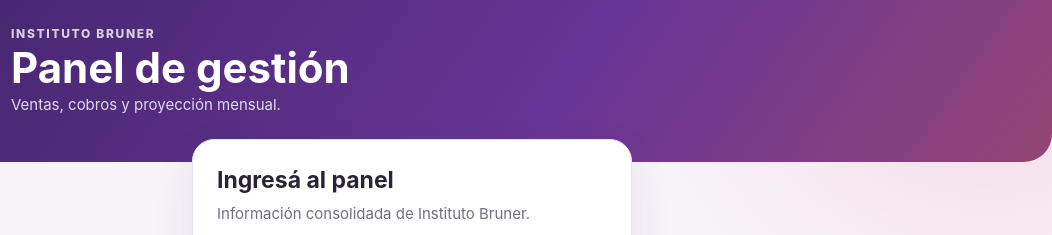
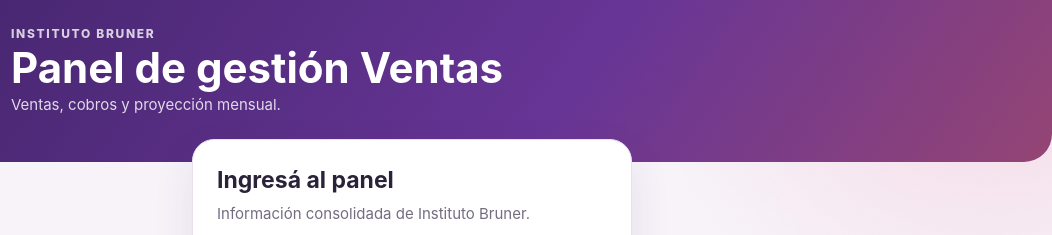
Before and after one commit to nahueldenardo-991/dashboard-asesoras-bruner, a website: page gestion.html in a window 1280 px wide. Shown: the top 235 px of the page, 228-1280 px from the left. Drawn offline with Linux system fonts and the light colour scheme.

Commit message:
renombra panel de gestion ventas

```diff
--- a/gestion.html
+++ b/gestion.html
@@ -4,7 +4,7 @@
   <meta charset="utf-8">
   <meta name="viewport" content="width=device-width,initial-scale=1,viewport-fit=cover">
   <meta name="theme-color" content="#402166">
-  <title>Panel de gestión · Instituto Bruner</title>
+  <title>Panel de gestión Ventas · Instituto Bruner</title>
   <style>
     :root{--violet:#552d88;--violet2:#7b4bad;--pink:#e85f91;--mint:#159872;--gold:#f2b43b;--ink:#292238;--muted:#746d80;--bg:#f7f3f9;--card:#fff;--line:#e9e0ee;--shadow:0 16px 42px #492a6118}
     *{box-sizing:border-box}body{margin:0;background:radial-gradient(circle at 95% 0,#f4d5e2 0,transparent 27%),var(--bg);color:var(--ink);font:15px/1.45 Inter,system-ui,-apple-system,Segoe UI,sans-serif}button,input,select{font:inherit}.hidden{display:none!important}.wrap{width:min(1120px,calc(100% - 28px));margin:auto}
@@ -19,7 +19,7 @@
   </style>
 </head>
 <body>
-  <header><div class="wrap head"><div class="brand"><img class="logo" src="assets/bruner-logo-principal.png" alt="Instituto Bruner"><div><div class="eyebrow">Instituto Bruner</div><h1>Panel de gestión</h1><p class="sub">Ventas, cobros y proyección mensual.</p></div></div><button id="logout" class="ghost hidden">Salir</button></div></header>
+  <header><div class="wrap head"><div class="brand"><img class="logo" src="assets/bruner-logo-principal.png" alt="Instituto Bruner"><div><div class="eyebrow">Instituto Bruner</div><h1>Panel de gestión Ventas</h1><p class="sub">Ventas, cobros y proyección mensual.</p></div></div><button id="logout" class="ghost hidden">Salir</button></div></header>
   <section id="login" class="login"><h2>Ingresá al panel</h2><div class="muted">Información consolidada de Instituto Bruner.</div><form id="loginForm"><label for="pin">Clave de acceso</label><input id="pin" type="password" autocomplete="current-password" required><button class="primary" type="submit">Ver indicadores</button><div id="loginError" class="error hidden"></div></form></section>
   <main id="dashboard" class="wrap hidden">
     <section class="toolbar"><label>Período<select id="month"></select></label><div class="actions"><span id="updated" class="status"></span><button id="refresh" class="primary">Actualizar</button></div></section>
```
